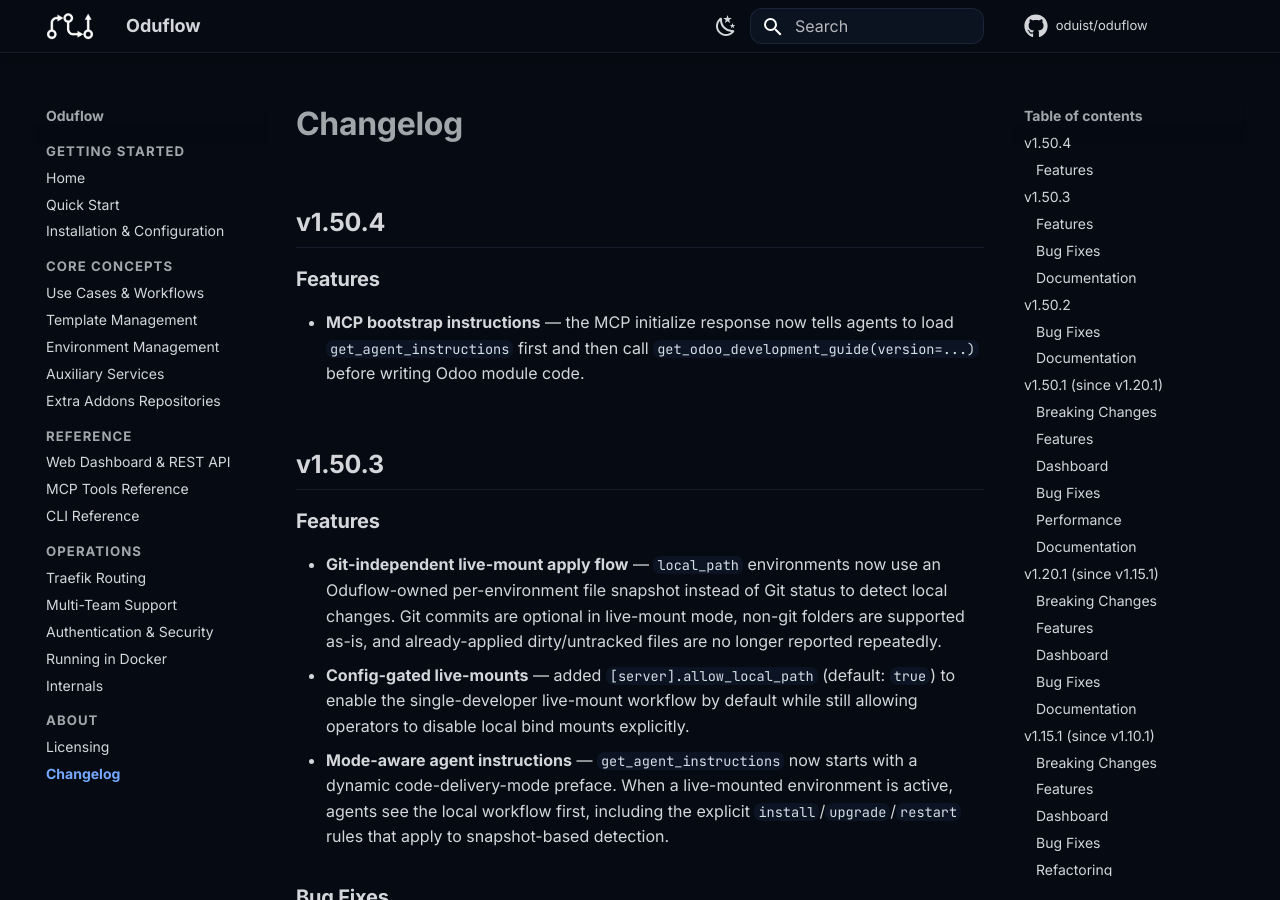
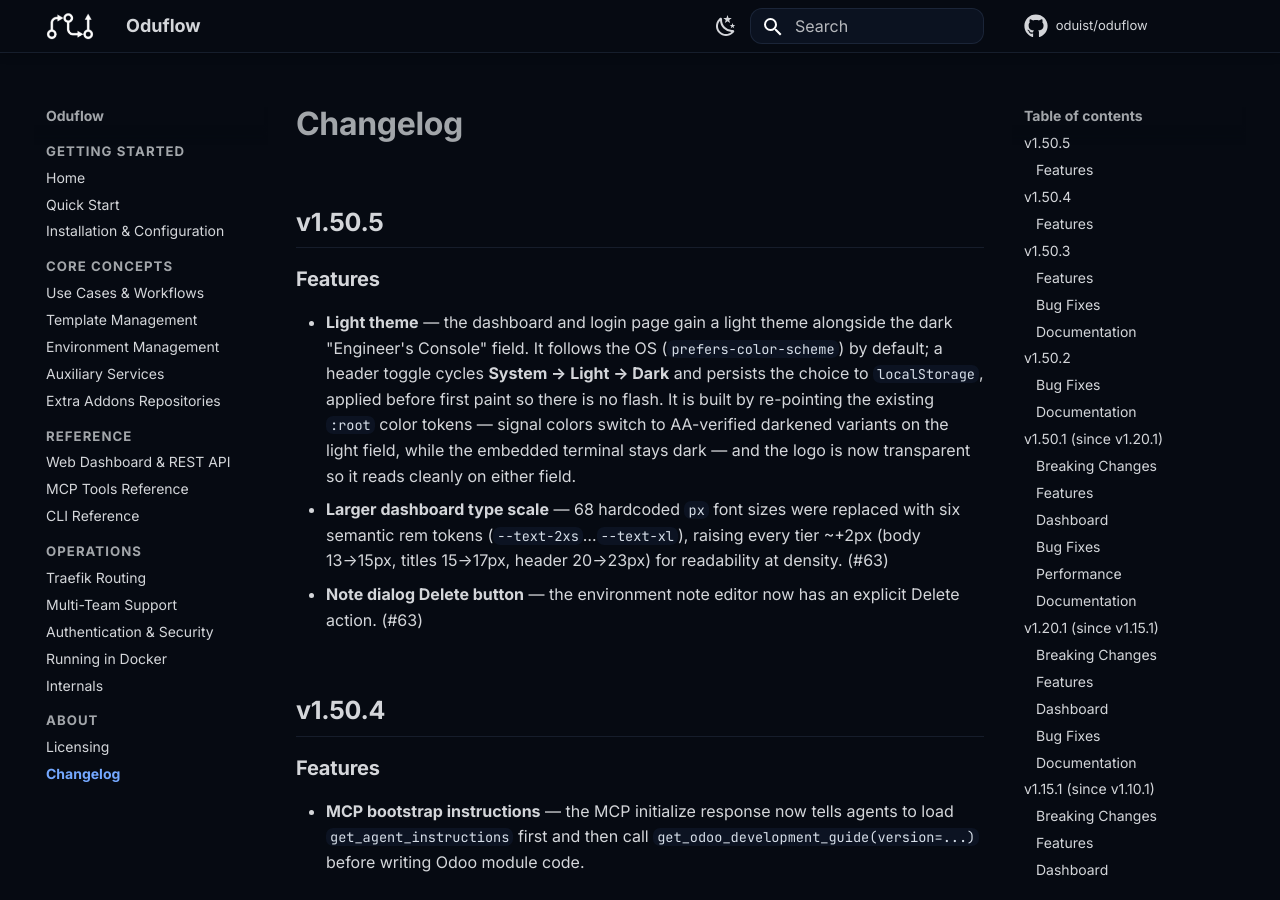
Before and after one commit to oduist/oduflow, an MkDocs documentation site: the page built from docs/changelog.md, in a window 1280 px wide and 900 px high. Built offline with MkDocs 1.6.1 and Material for MkDocs 9.7.7, drawn with Linux system fonts in a browser that asks for light colours; comment, search, counter and statistics services are not loaded.

Commit message:
Prepare v1.50.5 release
Bump version to 1.50.5 and add the changelog section covering the changes
since v1.50.4: the dashboard/login light theme, the larger dashboard type
scale and the note-dialog Delete button (#63).

```diff
--- a/docs/changelog.md
+++ b/docs/changelog.md
@@ -1,4 +1,13 @@
 # Changelog
+
+## v1.50.5
+
+### Features
+
+- **Light theme** — the dashboard and login page gain a light theme alongside the dark "Engineer's Console" field. It follows the OS (`prefers-color-scheme`) by default; a header toggle cycles **System → Light → Dark** and persists the choice to `localStorage`, applied before first paint so there is no flash. It is built by re-pointing the existing `:root` color tokens — signal colors switch to AA-verified darkened variants on the light field, while the embedded terminal stays dark — and the logo is now transparent so it reads cleanly on either field.
+- **Larger dashboard type scale** — 68 hardcoded `px` font sizes were replaced with six semantic rem tokens (`--text-2xs`…`--text-xl`), raising every tier ~+2px (body 13→15px, titles 15→17px, header 20→23px) for readability at density. (#63)
+- **Note dialog Delete button** — the environment note editor now has an explicit Delete action. (#63)
+
 
 ## v1.50.4
 
--- a/pyproject.toml
+++ b/pyproject.toml
@@ -1,6 +1,6 @@
 [project]
 name = "oduflow"
-version = "1.50.4"
+version = "1.50.5"
 description = "AI-first Odoo development and CI tool with reusable database templates, powered by MCP"
 authors = [
     { name = "Oduist" }
```
